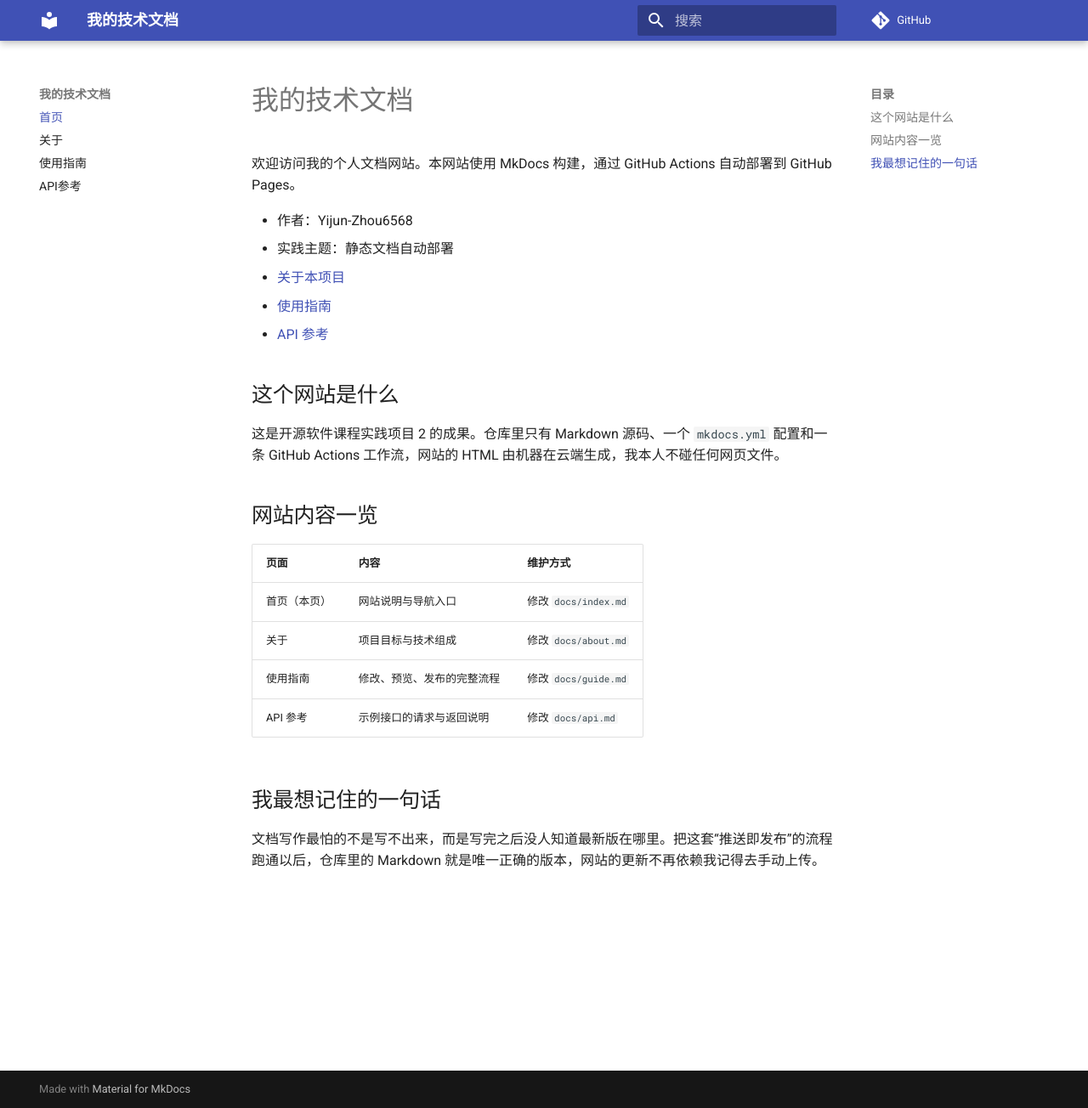
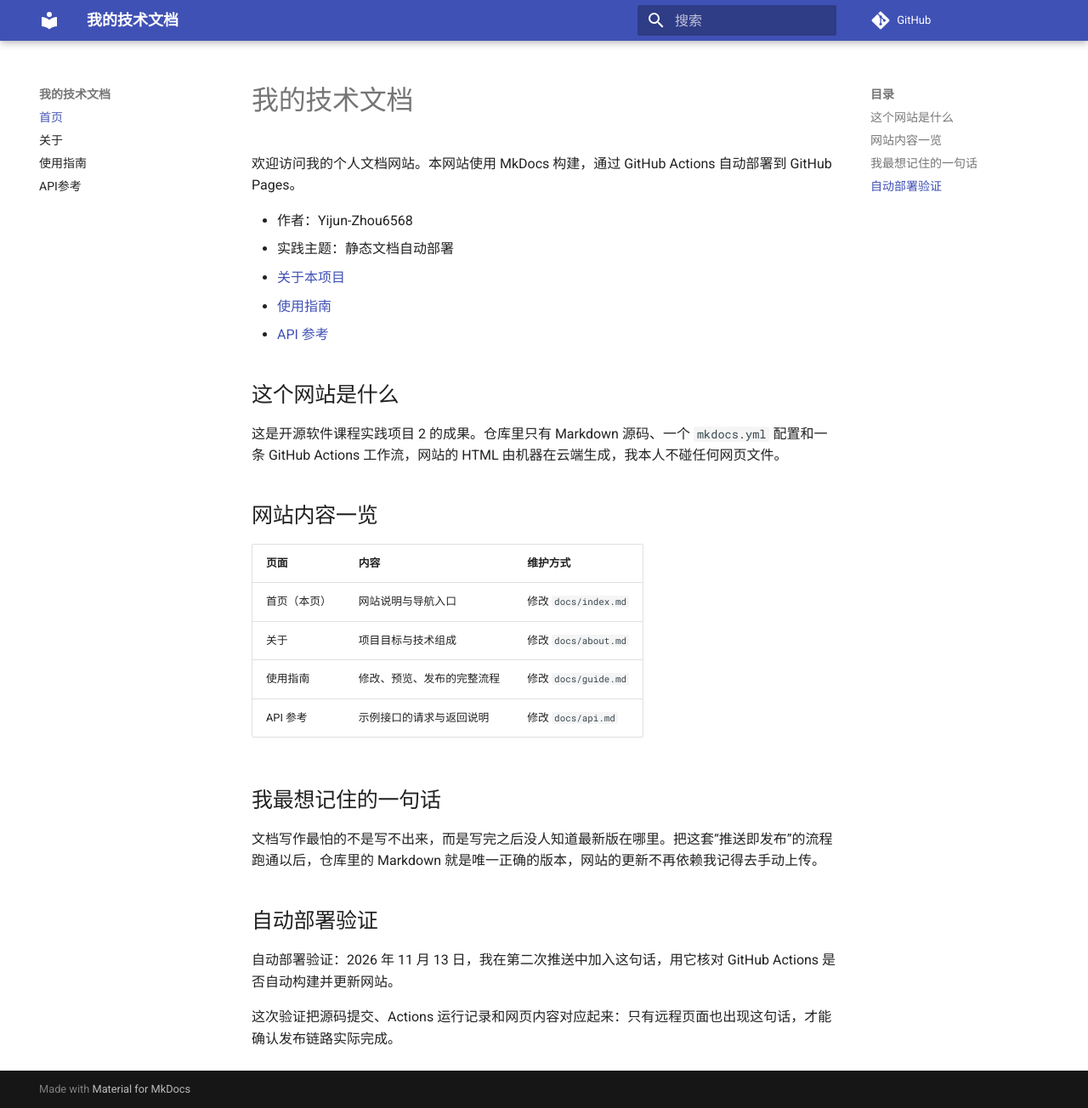
Before and after one commit to Yijun-Zhou6568/my-docs, an MkDocs documentation site: the page built from docs/index.md, in a window 1280 px wide and 1304 px high. Shown: the whole window at 85% size. Built offline with MkDocs 1.6.1 and Material for MkDocs 9.7.7, drawn with Linux system fonts in a browser that asks for light colours; comment, search, counter and statistics services are not loaded.

Commit message:
验证文档修改后自动更新网站

```diff
--- a/docs/index.md
+++ b/docs/index.md
@@ -24,3 +24,9 @@
 ## 我最想记住的一句话
 
 文档写作最怕的不是写不出来，而是写完之后没人知道最新版在哪里。把这套“推送即发布”的流程跑通以后，仓库里的 Markdown 就是唯一正确的版本，网站的更新不再依赖我记得去手动上传。
+
+## 自动部署验证
+
+自动部署验证：2026 年 11 月 13 日，我在第二次推送中加入这句话，用它核对 GitHub Actions 是否自动构建并更新网站。
+
+这次验证把源码提交、Actions 运行记录和网页内容对应起来：只有远程页面也出现这句话，才能确认发布链路实际完成。
```
